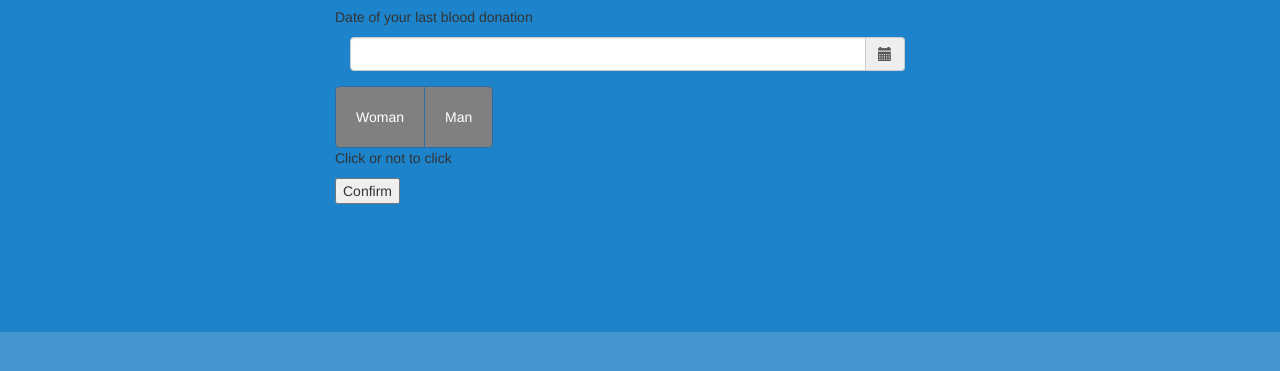
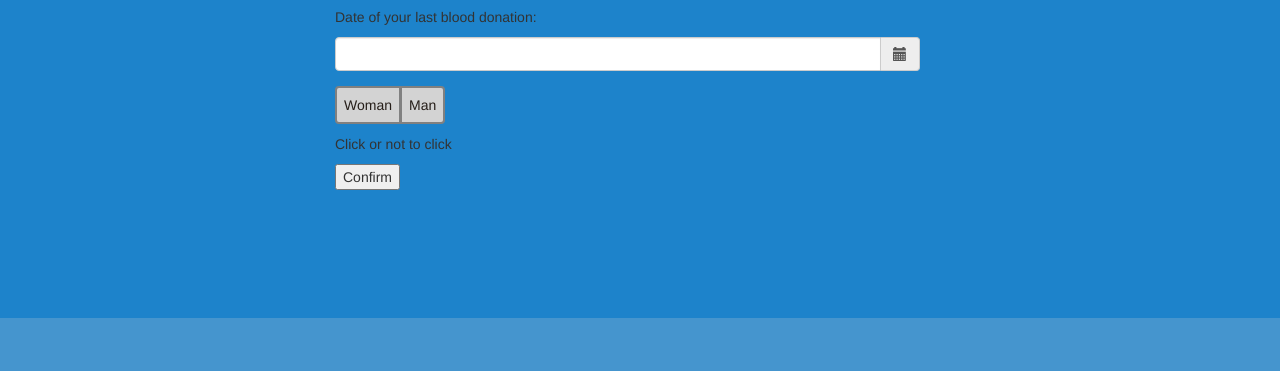
Before and after one commit to Calipso997/blood-donation, a website built with webpack: page app/index.html in a window 1280 px wide. Shown: the part 191-562 px from the top of the page. Built offline with nearby package versions, Linux system fonts and the light colour scheme; files whose address does not match are found by name.

Commit message:
day after repairs

```diff
--- a/app/index.html
+++ b/app/index.html
@@ -8,14 +8,14 @@
         <div class="row">
         <div class="allForm col-sm-12 col-md-12">
         <h1>Save the vampire donate your blood</h1>
-            <!~~ form~~~~>
+            <!~~~~~~~~~~~~~~~~~ form~~~~~~~~~~~~~~~~~~~~~~~~~~~~~>
         <div class="bloodDate col-sm-12 col-md-12">
             <div class="inputTitle col">
-                <p>Date of your last blood donation</p>
+                <p>Date of your last blood donation:</p>
             </div>
             <div class="container">
                 <div class="row">
-                    <div class='col-sm-6'>
+                    <div class='col-sm-6 imputMargin'>
                         <div class="form-group">
                             <div class='input-group date' id='datetimepicker5'>
                                 <input type='text' class="form-control" />
@@ -28,8 +28,9 @@
                 </div>
             </div>
         </div>
+            <!~~~~~~~~~~~~~ form end ~~~~~~~~~~~~~~~~~~~~~~~~~~~~~~~~~~>
 
-
+            <!~~~~~~~~~~~~~ radio button ~~~~~~~~~~~~~~~~~~~~~~~~~~~~~~>
         <div class="sex col-sm-12 col-md-12">
             <div class="btn-group" data-toggle="buttons">
                 <label class="btn btn-primary">
@@ -40,11 +41,15 @@
                 </label>
             </div>
         </div>
+            <!~~~~~~~~~~~~~~~~~~~~~~ radio button end ~~~~~~~~~~~~~~~~~~~~~~~~>
+
             <div class="confirmForm col-sm-12 col-md-12">
                 <p>Click or not to click</p>
-                <button>Confirm</button>
+                <button class="confirmButton">Confirm</button>
             </div>
         </div>
         </div>
+
+
     </body>
 </html>
--- a/app/style.css
+++ b/app/style.css
@@ -1,4 +1,5 @@
 @import "../node_modules/bootstrap/dist/css/bootstrap.min.css";
+@import '~bootstrap/dist/css/bootstrap.css';
 
 body {
     margin: 0;
@@ -15,7 +16,7 @@ body {
     padding: 0;
     margin: 0;
 }
-
+/*~~~~~~~~~~~~~~~~~~~~~~~~~~~~~~~~~~~~~~*/
 .allForm {
 
     background-color: #1D83CB;
@@ -30,8 +31,24 @@ body {
 
 }
 
+.imputMargin {
+    padding: 0;
+}
+
+.confirmForm p {
+    padding: 10px 0px 10px 0px;
+    margin: 0;
+}
 .btn {
-    background-color: gray;
-    padding: 20px;
+    color: #261e19;
+    background-color: lightgray;
+    padding: 0.7rem;
+    border: 2px solid gray;
+}
 
+.confirmButton {
+    display: flex;
+    flex-flow: row wrap;
+    justify-content: center;
+    align-items: center;
 }
```
Also changed, not shown: package.json (+8 -2 lines), app/index.js (line endings or trailing spaces), webpack.config.js (line endings or trailing spaces).
